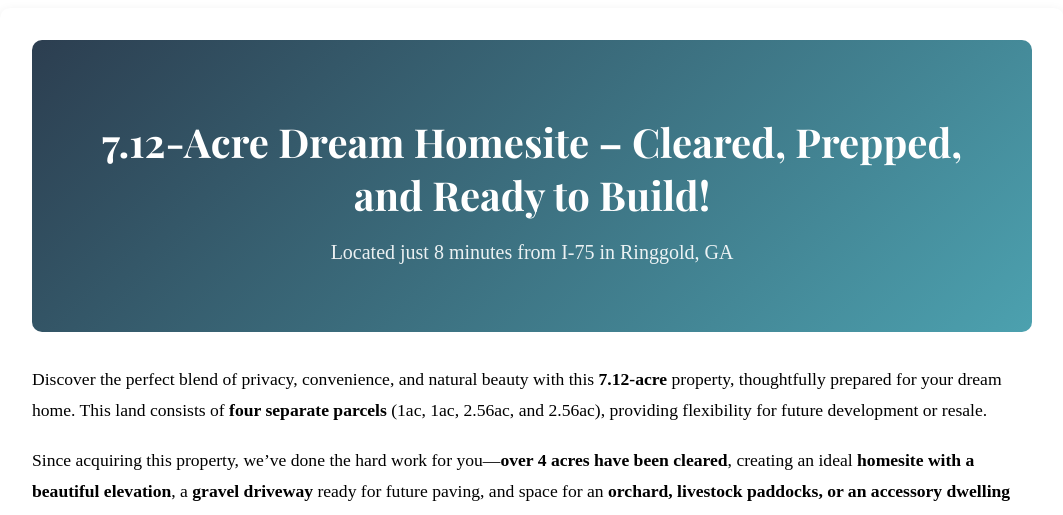
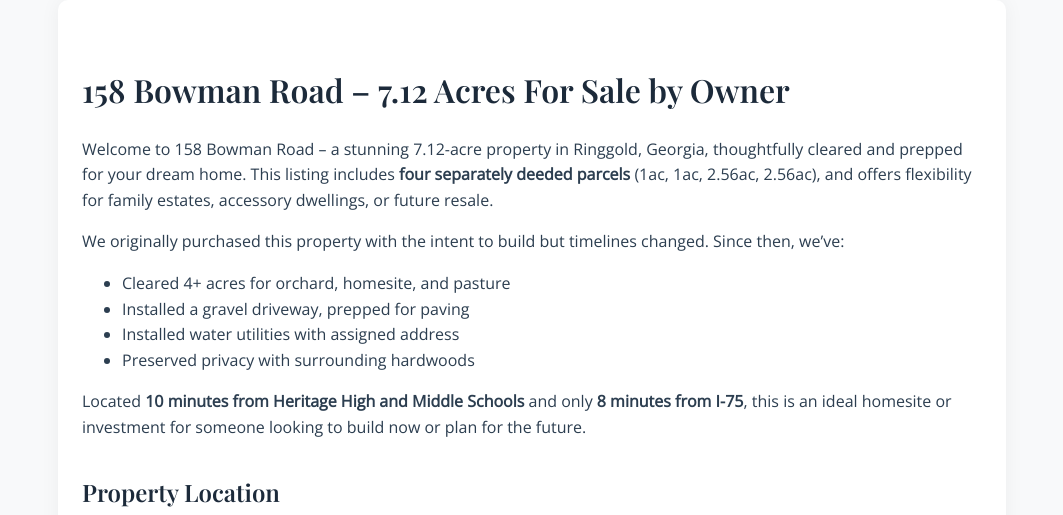
Before and after one commit to n00tz/158bowman-jekyll, a Jekyll site: the page built from index.md, in a window 1280 px wide. Shown: the top 515 px of the page, without its empty margins (108-1171 px from the left). Built offline with Jekyll 4.4.1, drawn with Linux system fonts in a browser that asks for light colours; some of the changed text lies outside the part shown.

Commit message:
fix and unfix some chatgpt incongruence of thought

```diff
--- a/_layouts/default.html
+++ b/_layouts/default.html
@@ -1,18 +1,17 @@
-<!-- Layout: _layouts/default.html -->
 <!DOCTYPE html>
 <html lang="en">
 <head>
-  <meta charset="UTF-8">
-  <meta name="viewport" content="width=device-width, initial-scale=1.0">
+  <meta charset="UTF-8" />
+  <meta name="viewport" content="width=device-width, initial-scale=1" />
   <title>{{ page.title }}</title>
-  <link rel="stylesheet" href="/css/style.css">
-  <link href="https://fonts.googleapis.com/css2?family=Playfair+Display:wght@500;700&family=Open+Sans&display=swap" rel="stylesheet">
+  <link rel="stylesheet" href="/css/style.css" />
+  <link href="https://fonts.googleapis.com/css2?family=Playfair+Display:wght@600&family=Open+Sans&display=swap" rel="stylesheet">
   <link rel="stylesheet" href="https://cdn.jsdelivr.net/npm/lightbox2@2/dist/css/lightbox.min.css">
 </head>
 <body>
-  <main class="container">
+  <div class="container">
     {{ content }}
-  </main>
+  </div>
   <script src="https://cdn.jsdelivr.net/npm/lightbox2@2/dist/js/lightbox-plus-jquery.min.js"></script>
 </body>
 </html>
--- a/css/style.css
+++ b/css/style.css
@@ -1,90 +1,98 @@
-<!-- CSS: css/style.css -->
 body {
     font-family: 'Open Sans', sans-serif;
+    background-color: #f8f9fa;
     margin: 0;
-  background: #f4f4f4;
-  color: #2b2b2b;
+    color: #2c3e50;
+    line-height: 1.6;
   }
 
   .container {
-  max-width: 1000px;
-  margin: auto;
-  padding: 2rem;
+    max-width: 900px;
+    margin: 0 auto;
+    padding: 2rem 1.5rem;
     background: #fff;
-  box-shadow: 0 4px 12px rgba(0,0,0,0.1);
+    box-shadow: 0 0 20px rgba(0,0,0,0.05);
     border-radius: 10px;
   }
 
-header.hero {
-  background: linear-gradient(135deg, #2c3e50, #4ca1af);
-  color: white;
-  padding: 3rem 2rem;
-  text-align: center;
-  border-radius: 10px;
-}
-
-header.hero h1 {
+  h1, h2 {
     font-family: 'Playfair Display', serif;
-  font-size: 2.5rem;
-  margin-bottom: 0.5rem;
-}
-
-header.hero p {
-  font-size: 1.25rem;
-  opacity: 0.9;
-}
-
-section.description, section.map {
-  font-size: 1.1rem;
-  line-height: 1.8;
+    color: #1c2a3a;
     margin-top: 2rem;
   }
 
-section.gallery {
-  margin-top: 3rem;
-}
-
-.gallery h2, .map h2 {
-  font-family: 'Playfair Display', serif;
-  font-size: 2rem;
-  margin-bottom: 1rem;
-  border-bottom: 2px solid #ccc;
-  padding-bottom: 0.5rem;
-}
-
-.gallery .photos {
-  display: grid;
-  grid-template-columns: repeat(auto-fill, minmax(300px, 1fr));
-  gap: 1.5rem;
+  .gallery {
+    display: flex;
+    flex-wrap: wrap;
+    gap: 1rem;
+    margin-top: 1rem;
+    justify-content: center;
   }
 
   .gallery img {
     width: 100%;
-  border-radius: 10px;
-  box-shadow: 0 6px 15px rgba(0,0,0,0.1);
-  transition: transform 0.3s ease;
-  cursor: zoom-in;
+    max-width: 280px;
+    border-radius: 6px;
+    box-shadow: 0 2px 6px rgba(0,0,0,0.08);
   }
 
-.gallery img:hover {
-  transform: scale(1.02);
+  /* Parcel Card Styling */
+  .parcel-cards {
+    margin-top: 2rem;
+    text-align: center;
   }
 
-footer {
-  margin-top: 4rem;
-  text-align: center;
-  font-size: 1rem;
-  color: #555;
-  padding: 2rem 0;
-  border-top: 1px solid #ddd;
+  .card-grid {
+    display: flex;
+    flex-direction: column;
+    gap: 1rem;
+    margin-top: 1rem;
   }
 
-footer a {
-  color: #2c3e50;
-  text-decoration: none;
-  font-weight: 600;
+  .card-details {
+    border: 1px solid #ddd;
+    border-radius: 8px;
+    background: #fff;
+    box-shadow: 0 2px 6px rgba(0, 0, 0, 0.08);
+    overflow: hidden;
+    transition: all 0.3s ease;
   }
 
-footer a:hover {
-  text-decoration: underline;
+  .card-details summary {
+    cursor: pointer;
+    padding: 1rem 1.25rem;
+    font-weight: bold;
+    color: #2c3e50;
+    background-color: #f4f6f8;
+    font-size: 1rem;
   }
+
+  .card-details[open] summary {
+    background-color: #e8ecef;
+  }
+
+  .card-link {
+    display: block;
+    padding: 1rem 1.5rem;
+    text-decoration: none;
+    color: #2c3e50;
+    background-color: #ffffff;
+    transition: background-color 0.3s;
+  }
+
+  .card-link:hover {
+    background-color: #f0f0f0;
+  }
+
+  /* Responsive tweaks */
+  @media (min-width: 600px) {
+    .card-grid {
+      flex-direction: row;
+      flex-wrap: wrap;
+      justify-content: center;
+    }
+
+    .card-details {
+      width: 45%;
+    }
+  }
--- a/index.md
+++ b/index.md
@@ -1,48 +1,60 @@
 ---
 layout: default
-title: 7.12 Acre Property for Sale in Ringgold
+title: 158 Bowman Road – For Sale By Owner
 ---
 
-<header class="hero">
-  <h1>7.12-Acre Dream Homesite – Cleared, Prepped, and Ready to Build!</h1>
-  <p>Located just 8 minutes from I-75 in Ringgold, GA</p>
-</header>
+# 158 Bowman Road – 7.12 Acres For Sale by Owner
 
-<section class="description">
-  <p>Discover the perfect blend of privacy, convenience, and natural beauty with this <strong>7.12-acre</strong> property, thoughtfully prepared for your dream home. This land consists of <strong>four separate parcels</strong> (1ac, 1ac, 2.56ac, and 2.56ac), providing flexibility for future development or resale.</p>
+Welcome to 158 Bowman Road – a stunning 7.12-acre property in Ringgold, Georgia, thoughtfully cleared and prepped for your dream home. This listing includes **four separately deeded parcels** (1ac, 1ac, 2.56ac, 2.56ac), and offers flexibility for family estates, accessory dwellings, or future resale.
 
-  <p>Since acquiring this property, we’ve done the hard work for you—<strong>over 4 acres have been cleared</strong>, creating an ideal <strong>homesite with a beautiful elevation</strong>, a <strong>gravel driveway</strong> ready for future paving, and space for an <strong>orchard, livestock paddocks, or an accessory dwelling unit (ADU)</strong>. A <strong>water utility address is already assigned and installed on-site</strong>.</p>
+We originally purchased this property with the intent to build but timelines changed. Since then, we’ve:
+- Cleared 4+ acres for orchard, homesite, and pasture
+- Installed a gravel driveway, prepped for paving
+- Installed water utilities with assigned address
+- Preserved privacy with surrounding hardwoods
 
-  <p>Enjoy a <strong>peaceful, private setting</strong> with mature hardwoods, while still being just <strong>10 minutes from highly sought-after Heritage Middle and Heritage High School, as well as Woodstation Elementary</strong>.</p>
+Located **10 minutes from Heritage High and Middle Schools** and only **8 minutes from I-75**, this is an ideal homesite or investment for someone looking to build now or plan for the future.
 
-  <p>If you’re looking for a homesite that’s ready to build on while keeping space for nature and future possibilities, this is it!</p>
-</section>
+## Property Location
 
-<section class="map">
-  <h2>Property Location</h2>
-  <div class="map-embed">
-    <iframe src="https://maps.google.com/maps?q=158%20Bowman%20Rd,%20Ringgold,%20GA%2030736&z=15&output=embed" width="100%" height="450" style="border:0; border-radius: 8px;" allowfullscreen loading="lazy" referrerpolicy="no-referrer-when-downgrade"></iframe>
+<iframe src="https://maps.google.com/maps?q=158%20Bowman%20Rd,%20Ringgold,%20GA%2030736&z=15&output=embed" width="100%" height="450" style="border:0; border-radius: 8px;" allowfullscreen loading="lazy" referrerpolicy="no-referrer-when-downgrade"></iframe>
+
+<div class="parcel-cards">
+  <h2>Parcel Records</h2>
+  <div class="card-grid">
+    <details class="card-details">
+      <summary>Parcel 0028B006 – 1.00 acre</summary>
+      <a class="card-link" href="https://beacon.schneidercorp.com/Application.aspx?AppID=677&LayerID=11364&PageTypeID=4&PageID=4757&Q=100861903&KeyValue=0028B006" target="_blank" rel="noopener">View County GIS Record</a>
+    </details>
+    <details class="card-details">
+      <summary>Parcel 0028B007 – 1.00 acre</summary>
+      <a class="card-link" href="https://beacon.schneidercorp.com/Application.aspx?AppID=677&LayerID=11364&PageTypeID=4&PageID=4757&Q=100861903&KeyValue=0028B007" target="_blank" rel="noopener">View County GIS Record</a>
+    </details>
+    <details class="card-details">
+      <summary>Parcel 0028B008 – 2.56 acres</summary>
+      <a class="card-link" href="https://beacon.schneidercorp.com/Application.aspx?AppID=677&LayerID=11364&PageTypeID=4&PageID=4757&Q=100861903&KeyValue=0028B008" target="_blank" rel="noopener">View County GIS Record</a>
+    </details>
+    <details class="card-details">
+      <summary>Parcel 0028B009 – 2.56 acres</summary>
+      <a class="card-link" href="https://beacon.schneidercorp.com/Application.aspx?AppID=677&LayerID=11364&PageTypeID=4&PageID=4757&Q=100861903&KeyValue=0028B009" target="_blank" rel="noopener">View County GIS Record</a>
+    </details>
   </div>
-  <p style="margin-top: 1rem; text-align: center;">
-    <a href="https://beacon.schneidercorp.com/Application.aspx?App=CatoosaCountyGA&Layer=Parcels&PageType=Search" target="_blank">
-      View Property Record on Catoosa County GIS Website
+</div>
+
+## Gallery
+
+<div class="gallery">
+  {% assign images = site.static_files | where_exp:"file", "file.path contains '/assets/images/'" %}
+  {% for image in images %}
+    {% assign thumb = image.path | replace: '/images/', '/thumbnails/' %}
+    <a href="{{ image.path }}" data-lightbox="listing" data-title="{{ image.name }}">
+      <img src="{{ thumb }}" alt="{{ image.name | split: '.' | first }}" loading="lazy" />
     </a>
-  </p>
-</section>
+  {% endfor %}
+</div>
 
-<section class="gallery">
-  <h2>Gallery</h2>
-  <div class="photos" id="lightbox-gallery">
-    {% assign images = site.static_files | where_exp:"file","file.path contains '/assets/images/'" %}
-    {% for image in images %}
-      {% assign thumb = image.path | replace: '/images/', '/thumbnails/' %}
-      <a href="{{ image.path }}" data-lightbox="property-gallery">
-        <img src="{{ thumb }}" alt="Drone view of the property thumbnail" loading="lazy" />
-      </a>
-    {% endfor %}
-  </div>
-</section>
+---
 
-<footer>
-  <p>For inquiries, please contact us at <a href="mailto:interest@158bowman.cc">interest@158bowman.cc</a></p>
-</footer>
+## Interested?
+
+Reach out via email at [interest@158bowman.cc](mailto:interest@158bowman.cc) for more info or to schedule a visit.
```
Lines whose indentation alone changed are shown as unchanged.
